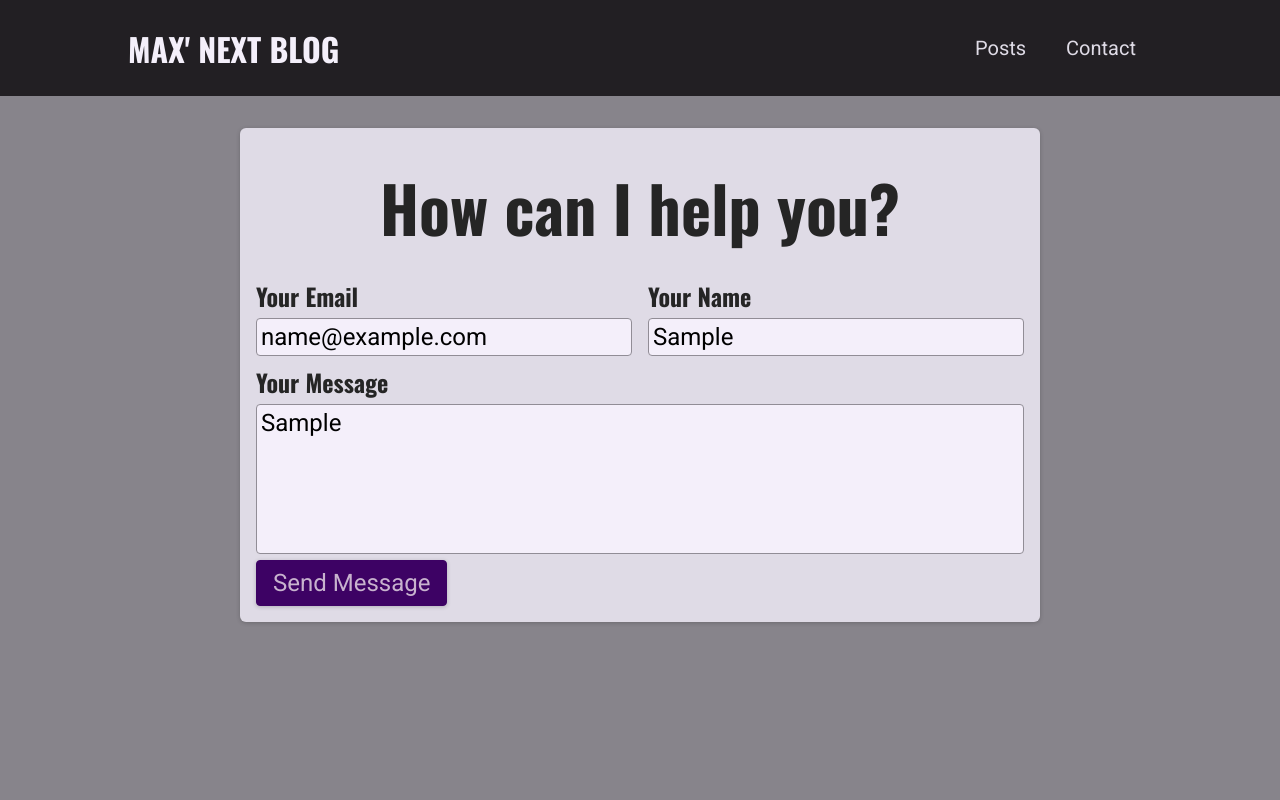
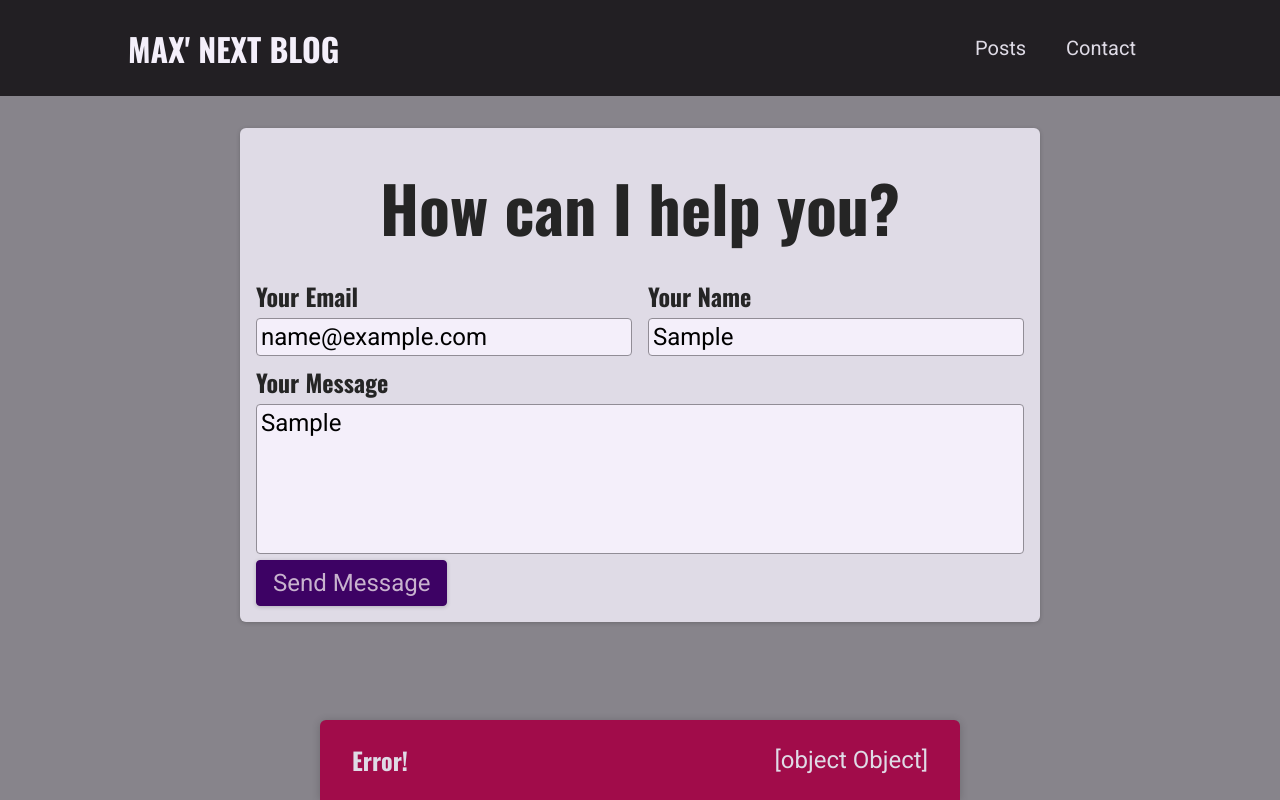
Before and after one commit to tatsuro1997/nextjs-course-11, a Next.js app: page /contact in a window 1280 px wide. Both pictures are taken after typing "name@example.com", "Sample", "Sample" into the empty fields and a click on the button "Send Message". Built offline with nearby package versions, Linux system fonts and the light colour scheme; no server answers; the database is empty.

Commit message:
Adding UI Feedback With Notifications

```diff
--- a/components/contact/contact-form.js
+++ b/components/contact/contact-form.js
@@ -1,26 +1,87 @@
-import { useState } from "react";
+import { useState, useEffect } from "react";
 
+import Notification from "../ui/notification";
 import classes from "./contact-form.module.css";
+
+async function sendContactData(contactDetails) {
+  const resposne = await fetch("/api/contact", {
+    method: "POST",
+    body: JSON.stringify(contactDetails),
+    headers: {
+      "Content-Type": "application/json",
+    },
+  });
+
+  const data = await resposne.json();
+
+  if (!resposne.ok) {
+    throw new Error(data.message || "Something went wrong!");
+  }
+}
 
 function ContactForm() {
   const [enteredEmail, setEnteredEmail] = useState("");
-  const [enteredName, setEnteredname] = useState("");
+  const [enteredName, setEnteredName] = useState("");
   const [enteredMessage, setEnteredMessage] = useState("");
+  const [requestStatus, setRequestStatus] = useState();
+  const [requestError, setRequestError] = useState();
 
-  function sendMessageHandler(event) {
+  useEffect(() => {
+    if (requestStatus === "success" || requestStatus === "error") {
+      const timer = setTimeout(() => {
+        setRequestStatus(null);
+        setRequestError(null);
+      }, 3000);
+
+      return () => clearTimeout(timer)
+    }
+  }, [requestStatus]);
+
+  async function sendMessageHandler(event) {
     event.preventDefault();
 
-    fetch("/api/contact", {
-      method: "POST",
-      body: JSON.stringify({
+    setRequestStatus("pending");
+
+    try {
+      await sendContactData({
         email: enteredEmail,
         name: enteredName,
         message: enteredMessage,
-      }),
-      headers: {
-        "Content-Type": "application/json",
-      },
-    });
+      });
+      setRequestStatus("success");
+      setEnteredEmail("");
+      setEnteredName("");
+      setEnteredMessage("");
+    } catch (error) {
+      setRequestError(error.message);
+      setRequestStatus("error");
+    }
+  }
+
+  let notification;
+
+  if (requestStatus === "pending") {
+    notification = {
+      status: "pending",
+      title: "Sending message...",
+      message: "Your message is on its way!",
+    };
+  }
+
+  if (requestStatus === "success") {
+    notification = {
+      status: "success",
+      title: "Success!",
+      message: "Message sent successfully!",
+    };
+  }
+
+  if (requestStatus === "error") {
+    notification = {
+      status: "error",
+      title: "Error!",
+      message: requestError,
+    };
   }
 
   return (
@@ -45,7 +106,7 @@
               id="name"
               required
               value={enteredName}
-              onChange={(event) => setEnteredname(event.target.value)}
+              onChange={(event) => setEnteredName(event.target.value)}
             />
           </div>
         </div>
@@ -63,6 +124,13 @@
           <button>Send Message</button>
         </div>
       </form>
+      {notification && (
+        <Notification
+          status={notification.status}
+          title={notification.title}
+          message={notification.message}
+        />
+      )}
     </section>
   );
 }
--- /dev/null
+++ b/components/ui/notification.js
@@ -0,0 +1,28 @@
+import ReactDOM from 'react-dom';
+
+import classes from './notification.module.css';
+
+function Notification(props) {
+  const { title, message, status } = props;
+
+  let statusClasses = '';
+
+  if (status === 'success') {
+    statusClasses = classes.success;
+  }
+
+  if (status === 'error') {
+    statusClasses = classes.error;
+  }
+
+  const cssClasses = `${classes.notification} ${statusClasses}`;
+
+  return (
+    <div className={cssClasses}>
+      <h2>{title}</h2>
+      <p>{message}</p>
+    </div>
+  );
+}
+
+export default Notification;
--- /dev/null
+++ b/components/ui/notification.module.css
@@ -0,0 +1,43 @@
+.notification {
+  display: flex;
+  justify-content: space-between;
+  align-items: center;
+  color: var(--color-grey-100);
+  background-color: var(--color-grey-800);
+  padding: 0 var(--size-8);
+  box-shadow: 0 1px 8px rgba(0, 0, 0, 0.2);
+  position: fixed;
+  height: 5rem;
+  bottom: 0;
+  width: 100%;
+  left: 0;
+  border-top-right-radius: 0;
+  border-top-left-radius: 0;
+}
+
+.notification h2 {
+  font-size: var(--size-6);
+  margin: 0;
+}
+
+.notification p {
+  margin: 0;
+}
+
+.success {
+  background-color: var(--color-success-500);
+  color: var(--color-grey-800);
+}
+
+.error {
+  background-color: var(--color-error-500);
+}
+
+@media (min-width: 768px) {
+  .notification {
+    width: 40rem;
+    left: calc(50% - 20rem);
+    border-top-right-radius: 6px;
+    border-top-left-radius: 6px;
+  }
+}
```
